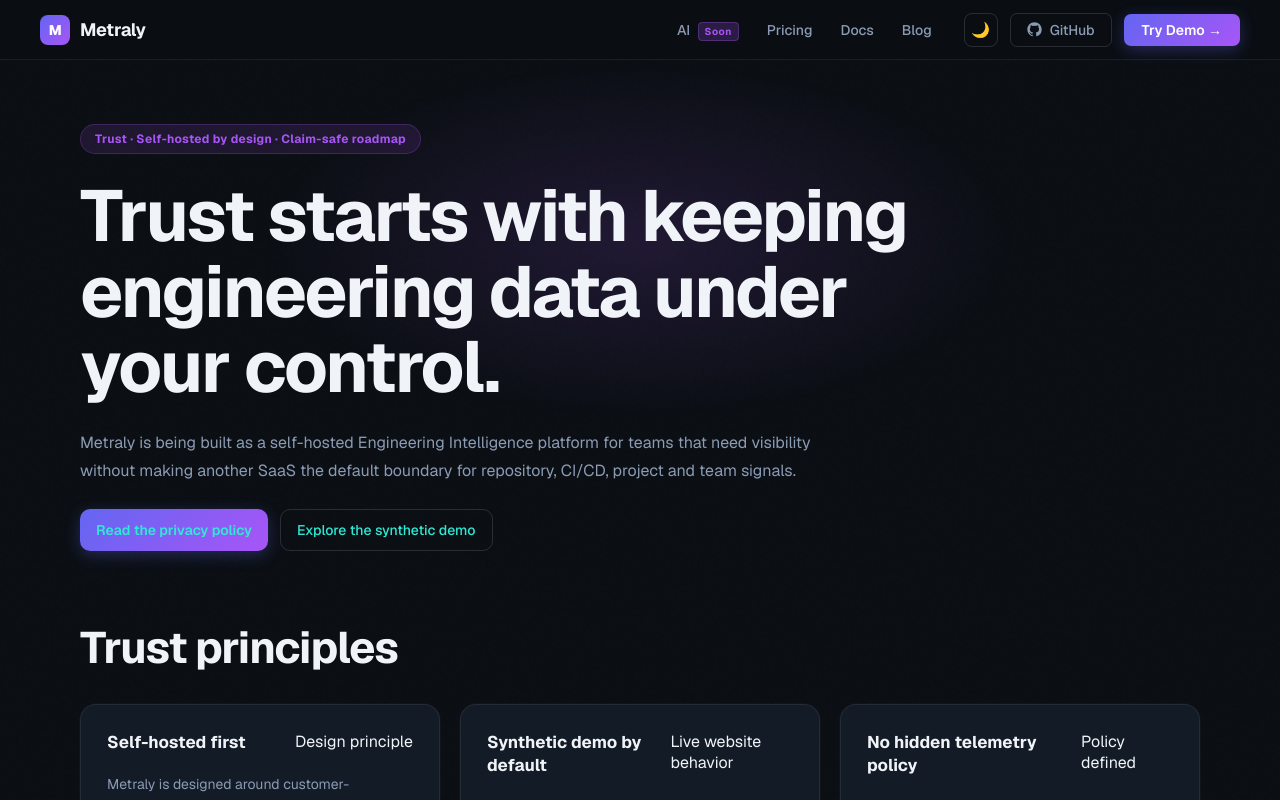
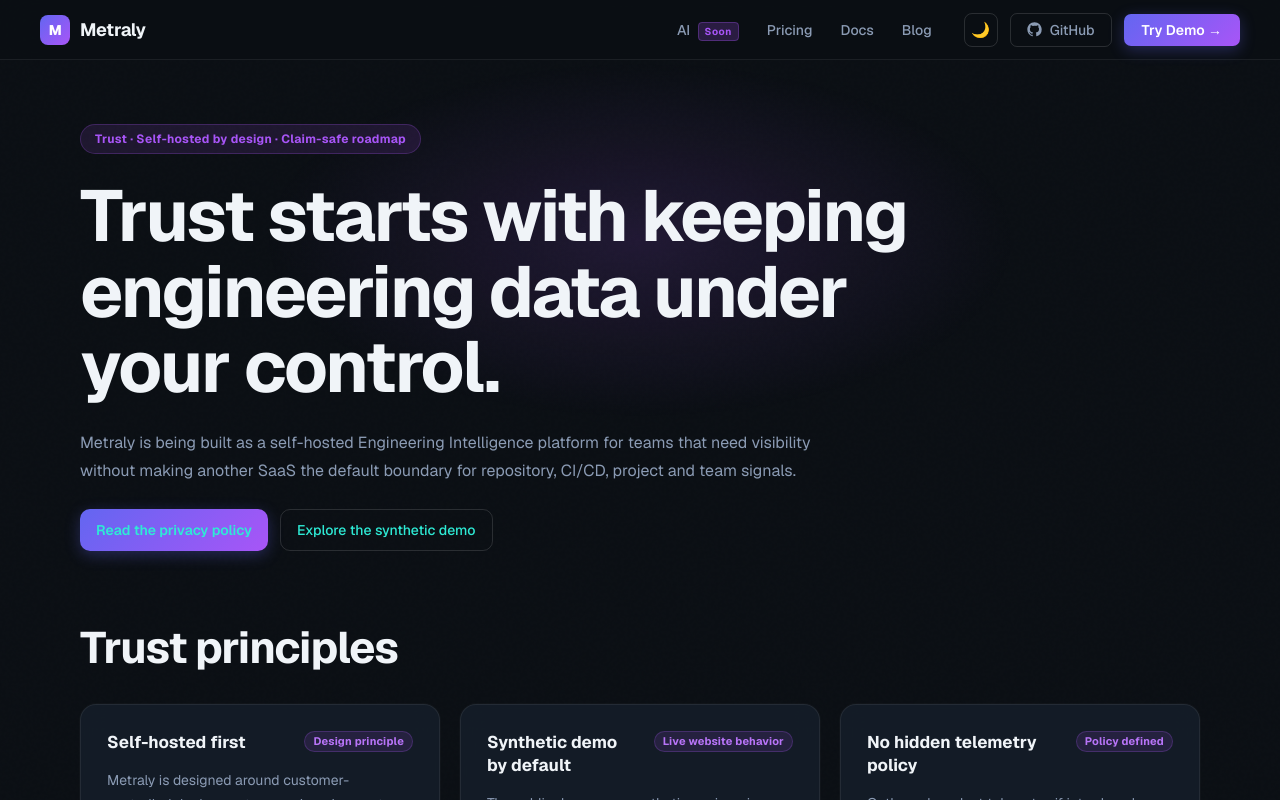
Before and after one commit to getmetraly/website, a Next.js app: page /trust in a window 1280 px wide. Shown: the top 800 px of the page. Built offline with nearby package versions, Linux system fonts and the light colour scheme.

Commit message:
fix: restore status tag styling in content cards

```diff
--- a/app/globals.css
+++ b/app/globals.css
@@ -513,16 +513,39 @@ body::before {
 }
 
 #main-content > main:not([class]) .card-header {
-  display: flex;
-  align-items: flex-start;
-  justify-content: space-between;
+  display: grid;
+  grid-template-columns: minmax(0, 1fr) auto;
+  align-items: start;
   gap: 14px;
-  margin-bottom: 10px;
+  margin-bottom: 14px;
+}
+
+#main-content > main:not([class]) .card-header h3 {
+  margin: 0;
+  max-width: none;
 }
 
 #main-content > main:not([class]) .card p {
   margin-bottom: 0;
   font-size: 14px;
+}
+
+.status-tag {
+  display: inline-flex;
+  align-items: center;
+  justify-content: center;
+  width: fit-content;
+  max-width: 100%;
+  padding: 4px 8px;
+  border-radius: 999px;
+  background: color-mix(in srgb, var(--purple) 12%, transparent);
+  border: 1px solid color-mix(in srgb, var(--purple) 24%, transparent);
+  color: color-mix(in srgb, var(--purple) 82%, white);
+  font-size: 11px;
+  line-height: 1;
+  font-weight: 700;
+  letter-spacing: 0.2px;
+  white-space: nowrap;
 }
 
 #main-content > main:not([class]) .note,
```
